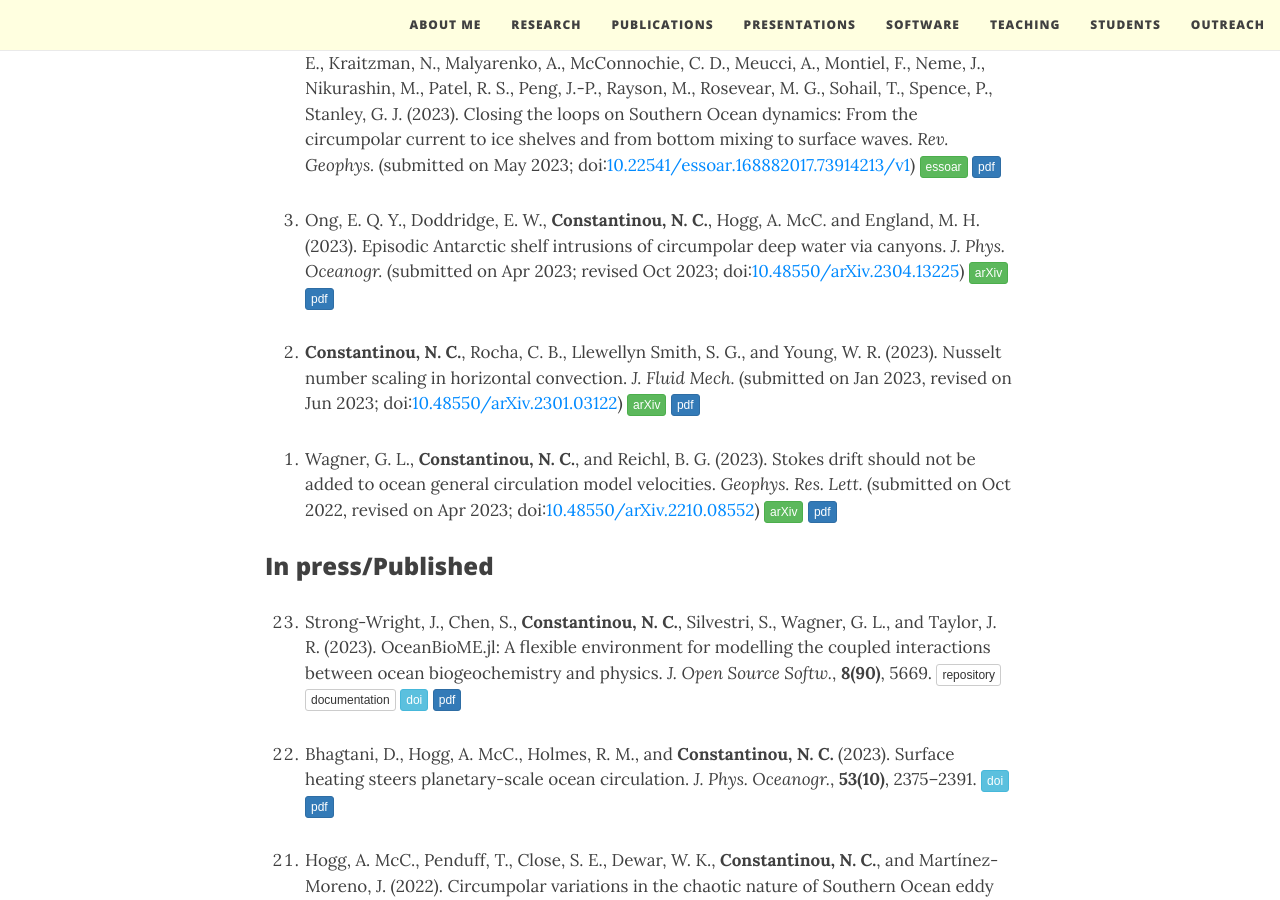
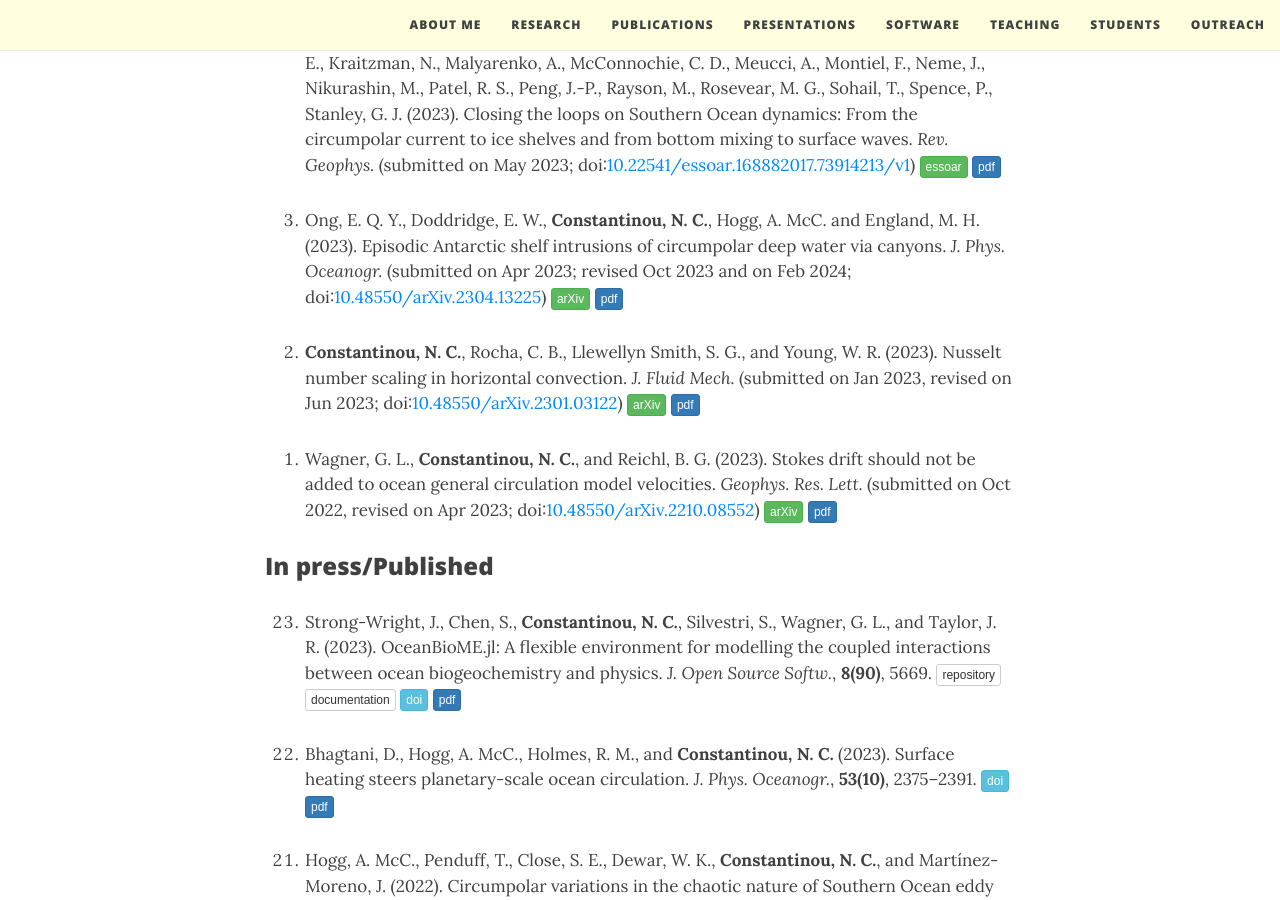
Before and after one commit to navidcy/navidcy.github.io, a Jekyll site: the page built from publications.md, in a window 1280 px wide and 900 px high, scrolled down 1092 px. Built offline with Jekyll 4.4.1, drawn with Linux system fonts in a browser that asks for light colours; nearby versions of some CDN libraries; comment, search, counter and statistics services are not loaded.

Commit message:
revised ASC paper

```diff
--- a/publications.md
+++ b/publications.md
@@ -28,7 +28,7 @@
 0. Bennetts, L. G., Shakespeare, C. J., Vreugdenhil, C. A., Foppert, A., Gayen, B., Meyer, A., Morrison, A. K., Padman, L., Phillips, H. E., Stevens, C. L., Toffoli, A., **Constantinou, N. C.**, Cusack, J., Cyriak, A., Doddridge, E. W., Domingues, C. M., England, M. H., Evans, D. G., Heil, P., Hogg, A. McC., Holmes, R. M., Huneke, W. G. C., Jones, N. L., Keating, S. R., Kiss, A. E., Kraitzman, N., Malyarenko, A., McConnochie, C. D., Meucci, A., Montiel, F., Neme, J., Nikurashin, M., Patel, R. S., Peng, J.-P., Rayson, M., Rosevear, M. G., Sohail, T., Spence, P., Stanley, G. J. (2023). Closing the loops on Southern Ocean dynamics: From the circumpolar current to ice shelves and from bottom mixing to surface waves. _Rev. Geophys._ (submitted on May 2023; doi:[10.22541/essoar.168882017.73914213/v1](https://doi.org/10.22541/essoar.168882017.73914213/v1){:target="_blank"}) [<span class="btn btn-success btn-xs{{end}}" style="font-family:sans-serif;">essoar</span>](https://essopenarchive.org/users/521305/articles/651899-closing-the-loops-on-southern-ocean-dynamics-from-the-circumpolar-current-to-ice-shelves-and-from-bottom-mixing-to-surface-waves){:target="_blank"} [<span class="btn btn-primary btn-xs{{end}}" style="font-family:sans-serif;">pdf</span>][review-multiscale-SO]
 
 
-0. Ong, E. Q. Y., Doddridge, E. W., **Constantinou, N. C.**, Hogg, A. McC. and England, M. H. (2023). Episodic Antarctic shelf intrusions of circumpolar deep water via canyons. _J. Phys. Oceanogr._ (submitted on Apr 2023; revised Oct 2023; doi:[10.48550/arXiv.2304.13225](https://doi.org/10.48550/arXiv.2304.13225){:target="_blank"}) [<span class="btn btn-success btn-xs{{end}}" style="font-family:sans-serif;">arXiv</span>][arXiv:2304.13225]{:target="_blank"} [<span class="btn btn-primary btn-xs{{end}}" style="font-family:sans-serif;">pdf</span>][ascintrusions]
+0. Ong, E. Q. Y., Doddridge, E. W., **Constantinou, N. C.**, Hogg, A. McC. and England, M. H. (2023). Episodic Antarctic shelf intrusions of circumpolar deep water via canyons. _J. Phys. Oceanogr._ (submitted on Apr 2023; revised Oct 2023 and on Feb 2024; doi:[10.48550/arXiv.2304.13225](https://doi.org/10.48550/arXiv.2304.13225){:target="_blank"}) [<span class="btn btn-success btn-xs{{end}}" style="font-family:sans-serif;">arXiv</span>][arXiv:2304.13225]{:target="_blank"} [<span class="btn btn-primary btn-xs{{end}}" style="font-family:sans-serif;">pdf</span>][ascintrusions]
 
 
 0. **Constantinou, N. C.**, Rocha, C. B., Llewellyn Smith, S. G., and Young, W. R. (2023). Nusselt number scaling in horizontal convection. _J. Fluid Mech._ (submitted on Jan 2023, revised on Jun 2023; doi:[10.48550/arXiv.2301.03122](https://doi.org/10.48550/arXiv.2301.03122){:target="_blank"}) [<span class="btn btn-success btn-xs{{end}}" style="font-family:sans-serif;">arXiv</span>][arXiv:2301.03122]{:target="_blank"} [<span class="btn btn-primary btn-xs{{end}}" style="font-family:sans-serif;">pdf</span>][HCNuScaling]
```
